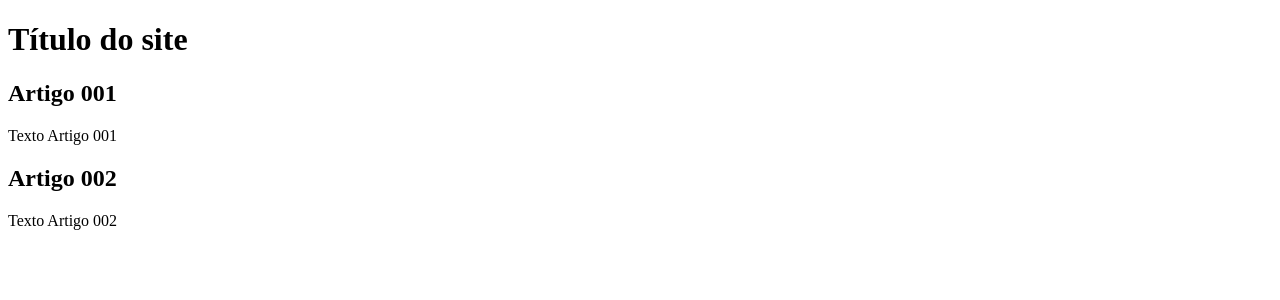
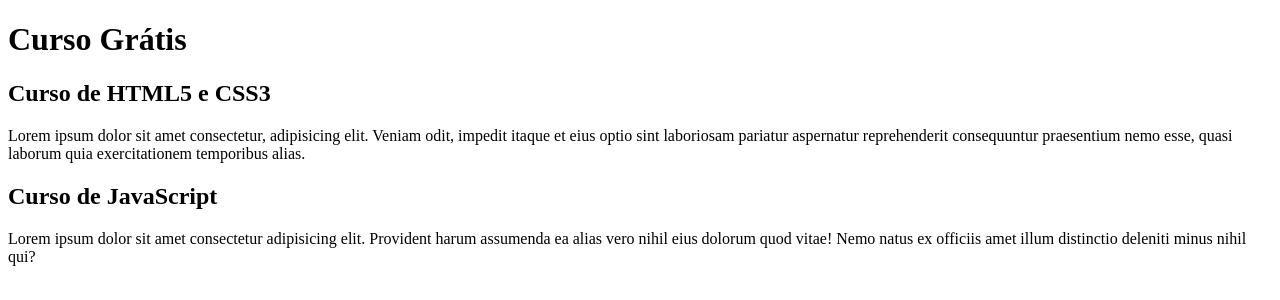
Before and after one commit to Liexors/Projeto-Site, a plain HTML site: page index.html in a window 1280 px wide. Drawn offline with Linux system fonts and the light colour scheme.

Commit message:
comecei a escrever o conteúdo

```diff
--- a/index.html
+++ b/index.html
@@ -8,15 +8,15 @@
 <body>
     <main>
         <header>
-            <h1>Título do site</h1>
+            <h1>Curso Grátis</h1>
         </header>
         <article>
-            <h2>Artigo 001</h2>
-            <p>Texto Artigo 001</p>
+            <h2>Curso de HTML5 e CSS3</h2>
+            <p>Lorem ipsum dolor sit amet consectetur, adipisicing elit. Veniam odit, impedit itaque et eius optio sint laboriosam pariatur aspernatur reprehenderit consequuntur praesentium nemo esse, quasi laborum quia exercitationem temporibus alias.</p>
         </article>
         <article>
-            <h2>Artigo 002</h2>
-            <p>Texto Artigo 002</p>
+            <h2>Curso de JavaScript</h2>
+            <p>Lorem ipsum dolor sit amet consectetur adipisicing elit. Provident harum assumenda ea alias vero nihil eius dolorum quod vitae! Nemo natus ex officiis amet illum distinctio deleniti minus nihil qui?</p>
         </article>
     </main>
 
```
